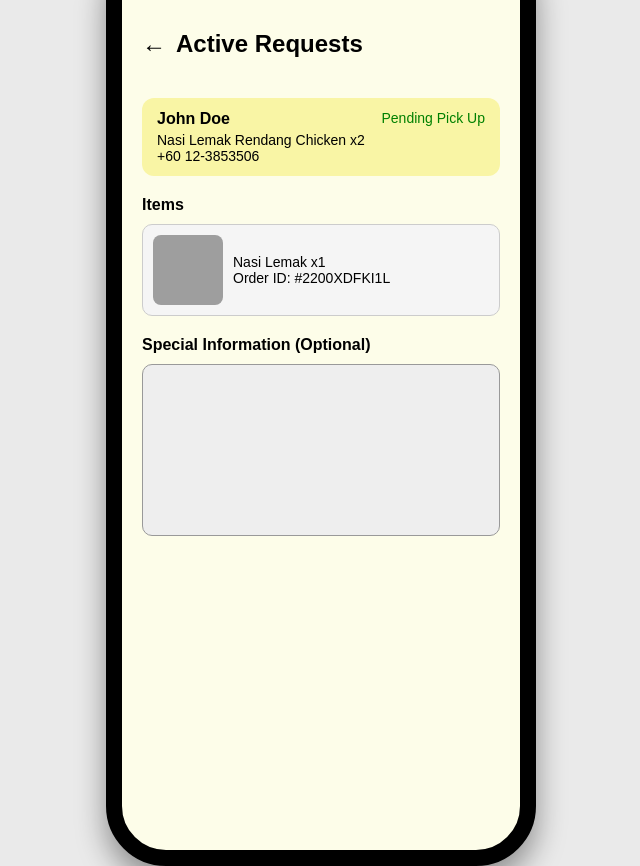
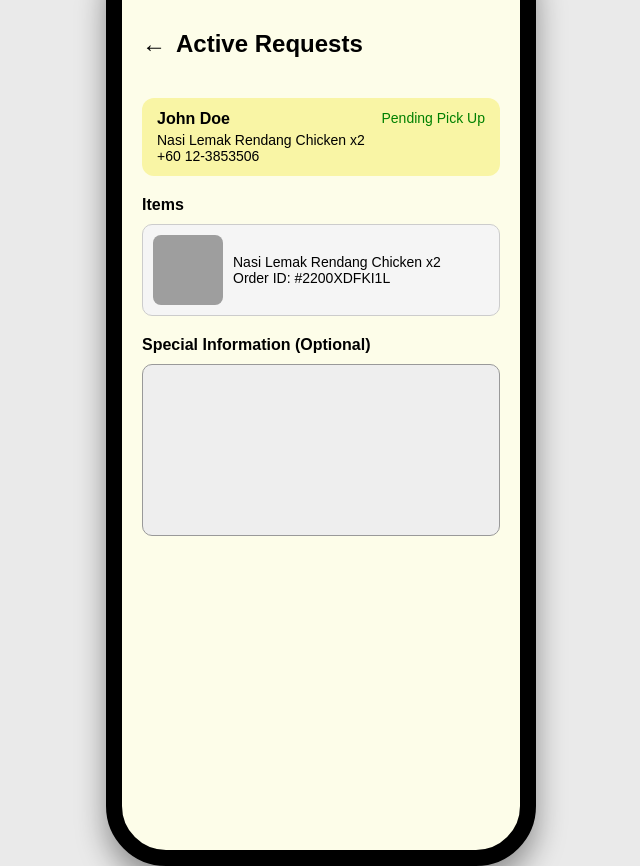
Before and after one commit to wennjun/foodcycle, a plain HTML site: page activedetails.html in a window 1280 px wide. Shown: the whole page, without its empty margins (319-959 px from the left). Drawn offline with Linux system fonts and the light colour scheme; grey boxes are pictures that could not be loaded.

Commit message:
Update activedetails.html

```diff
--- a/activedetails.html
+++ b/activedetails.html
@@ -139,7 +139,7 @@
     <div class="item-box">
       <img src="https://www.malaysianchinesekitchen.com/wp-content/uploads/2017/06/NasiLemakBungkus-1.jpg">
       <div class="item-details">
-        Nasi Lemak x1<br/>
+        Nasi Lemak Rendang Chicken x2<br/>
         Order ID: #2200XDFKI1L
       </div>
     </div>
```
